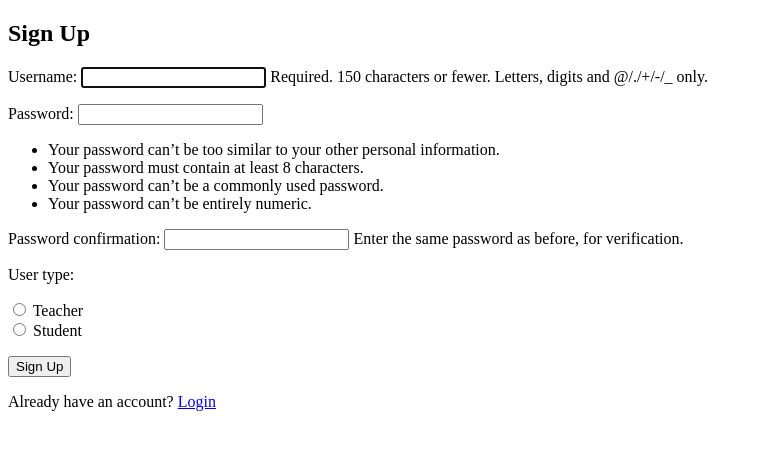
After one commit to arcaspo/quizez, a Django app: page /quiz/signup/ in a window 1280 px wide. The commit adds this page. Shown: the top 450 px of the page, without its empty margins (0-762 px from the left). Run offline with Django 5.2, Linux system fonts and the light colour scheme.

Commit message:
added user system, signin page, signup page and homepage

```diff
--- a/quiz/forms.py
+++ b/quiz/forms.py
@@ -1,6 +1,19 @@
 from django import forms
 from .models import Answer, Quiz, Question
 from django.forms import ModelForm, inlineformset_factory
+from django.contrib.auth.forms import UserCreationForm
+from django.contrib.auth.models import User
+
+class SignupForm(UserCreationForm):
+    USER_TYPE_CHOICES = [
+        ('teacher', 'Teacher'),
+        ('student', 'Student')
+    ]
+    user_type = forms.ChoiceField(choices=USER_TYPE_CHOICES, widget=forms.RadioSelect)
+
+    class Meta:
+        model = User
+        fields = ['username', 'password1', 'password2', 'user_type']
 
 class QuestionForm(forms.Form):
     answer = forms.ChoiceField(
@@ -21,6 +34,9 @@ class EditQuizForm(ModelForm):
     class Meta:
         model = Quiz
         fields = ['quiz_name', 'due_date', 'quiz_description']
+        widgets = {
+            'due_date': forms.DateTimeInput(attrs={'type': 'datetime-local'})
+        }
 
 EditQuestionFormSet = inlineformset_factory(Quiz, Question, fields=('question_text',), extra=0)
 EditAnswerFormSet = inlineformset_factory(Question, Answer, fields=('choice_text', 'correct'), extra=0)
--- /dev/null
+++ b/quiz/templates/quiz/homepage.html
@@ -0,0 +1,6 @@
+{% extends "quiz/layout.html" %}
+{% block body %}
+    <p>Welcome to <b>Quizez</b>, the best way to help classrooms revise</p>
+    <a href="{% url 'quiz:login' %}">Login</a>
+    <a href="{% url 'quiz:signup' %}">Signup</a>
+{% endblock %}
--- /dev/null
+++ b/quiz/templates/quiz/signup.html
@@ -0,0 +1,11 @@
+{% extends 'quiz/layout.html' %}
+
+{% block body %}
+    <h2>Sign Up</h2>
+    <form method="post">
+        {% csrf_token %}
+        {{ form.as_p }}
+        <button type="submit">Sign Up</button>
+    </form>
+    <p>Already have an account? <a href="{% url 'quiz:login' %}">Login</a></p>
+{% endblock %}
--- a/quiz/templates/quiz/student_dashboard.html
+++ b/quiz/templates/quiz/student_dashboard.html
@@ -8,6 +8,6 @@
         {% endfor %}
         </ul>
     {% else %}
-        <p>No quizzes are available.</p>
+        <p>Your teacher hasn't set any quizzes to complete.</p>
     {% endif %}
 {% endblock %}
--- a/quiz/urls.py
+++ b/quiz/urls.py
@@ -1,11 +1,18 @@
 from django.urls import path
+from django.contrib.auth.views import LoginView, LogoutView
 from . import views
 
 app_name = "quiz"
 urlpatterns = [
-    path("", views.student_dashboard, name="student_dashboard"),
-    path("<int:quiz_id>/", views.question, name="question"),
+    path("", views.homepage, name="homepage"),
+    path("dashboard", views.dashboard, name="dashboard"),
+    path("dashboard/student", views.student_dashboard, name="student_dashboard"),
+    path("<int:quiz_id>", views.question, name="question"),
     path("<int:quiz_id>/results", views.results, name="results"),
-    path("teacher/", views.teacher_dashboard, name="teacher_dashboard"),
-    path("teacher/<int:quiz_id>", views.edit_quiz, name="edit_quiz")
+    path("dashboard/teacher", views.teacher_dashboard, name="teacher_dashboard"),
+    path("edit/<int:quiz_id>", views.edit_quiz, name="edit_quiz"),
+
+    path('login/', LoginView.as_view(template_name='quiz/login.html'), name='login'),
+    path('logout/', LogoutView.as_view(next_page=''), name='logout'),
+    path('signup/', views.signup, name='signup'),
 ]
--- a/quiz/views.py
+++ b/quiz/views.py
@@ -1,23 +1,47 @@
 from django.forms import formset_factory
 from django.shortcuts import get_object_or_404, render, get_list_or_404, redirect
 from .models import Quiz, Question, Answer, Result
-from .forms import QuestionForm, EditQuizForm, EditQuestionFormSet, EditAnswerFormSet
+from .forms import QuestionForm, EditQuizForm, EditQuestionFormSet, EditAnswerFormSet, SignupForm
 from django.contrib.auth.decorators import login_required, user_passes_test
+from django.contrib.auth.models import Group
 
-def is_member_of_group(user, group):
-    return user.groups.filter(name=group).exists()
+def is_teacher(user):
+    return user.groups.filter(name='teacher').exists()
 
+def is_student(user):
+    return user.groups.filter(name='student').exists()
+
+def signup(request):
+    if request.method == 'POST':
+        form = SignupForm(request.POST)
+        if form.is_valid():
+            user = form.save()
+
+            # Get the selected user type
+            user_type = form.cleaned_data['user_type']
+
+            # Assign the user to the correct group
+            group = Group.objects.get(name=user_type)  # Ensure the group exists in the database
+            user.groups.add(group)
+
+            return redirect('quiz:login')  # Redirect to login after signup
+    else:
+        form = SignupForm()
+    return render(request, 'quiz/signup.html', {"form": form})
+
+def homepage(request):
+    return render(request, 'quiz/homepage.html')
 
 @login_required
 def dashboard(request):
     # If we're authenticated as a teacher redirect to the teacher_dashboard
     # If we're authenticated as a student redirect to the student_dashboard
-    if is_member_of_group(request.user, 'teacher'):
-        redirect('quiz:teacher_dashboard')
-    elif is_member_of_group(request.user, 'student'):
-        redirect('quiz:student_dashboard')
+    if is_teacher(request.user):
+        return redirect('quiz:teacher_dashboard')
+    elif is_student(request.user):
+        return redirect('quiz:student_dashboard')
 
-@user_passes_test(is_member_of_group(group='teacher'))
+@user_passes_test(is_student)
 def student_dashboard(request):
     # get quizzes that are close to being due
     due_quiz_list = Quiz.objects.order_by("-due_date")
@@ -28,6 +52,7 @@ def student_dashboard(request):
     # render the html file
     return render(request, "quiz/student_dashboard.html", context)
 
+@user_passes_test(is_teacher)
 def teacher_dashboard(request):
     if request.method == "POST":
         if "add_quiz" in request.POST:
@@ -46,12 +71,20 @@ def teacher_dashboard(request):
 
     return render(request, "quiz/teacher_dashboard.html", context)
 
+@login_required
 def question(request, quiz_id):
     # Get the quiz and its questions
     quiz = get_object_or_404(Quiz, pk=quiz_id)
     questions = get_list_or_404(Question, quiz=quiz)
 
     if request.method == "POST":
+        if "exit" in request.POST:
+            if is_teacher(request.user):
+                return redirect('quiz:edit_quiz', quiz_id=quiz_id)
+
+            else:
+                return redirect('quiz:dashboard')
+
         # Get the question that was answered
         question_id = request.POST.get('submit')
         question = get_object_or_404(Question, pk=question_id)
@@ -87,7 +120,7 @@ def question(request, quiz_id):
         return render(request, "quiz/question.html", {"quiz": quiz, "question": next_question, "form": form})
 
     else:
-        # If theres no more questions, Show a finished page with stats (not done yet)
+        # If theres no more questions, Show a finished page with stats
         return redirect("quiz:results", quiz_id=quiz_id)
 
 def get_next_question(quiz, questions, user):
@@ -106,7 +139,15 @@ def get_next_question(quiz, questions, user):
 def results(request, quiz_id):
     if request.method == "POST":
         # Redirect back to the dashboard once quiz is submitted
-        return redirect("quiz:student_dashboard")
+
+        if is_teacher(request.user):
+            # delete the results if it is a teacher previewing the quiz and redirect back to edit page
+            quiz = get_object_or_404(Quiz, pk=quiz_id)
+            Result.objects.filter(quiz=quiz, user=request.user).delete()
+            return redirect("quiz:edit_quiz", quiz_id=quiz_id)
+
+        else:
+            return redirect("quiz:dashboard")
 
     else:
         # Get the quiz and the results for the user that completed it
@@ -156,7 +197,7 @@ def edit_quiz(request, quiz_id):
                     i += 1
 
                 if answers_valid:
-                    return redirect('quiz:teacher_dashboard')
+                    return redirect('quiz:dashboard')
 
             else:
                 print(question_formset.errors)
--- a/quizez/settings.py
+++ b/quizez/settings.py
@@ -27,6 +27,9 @@ DEBUG = True
 
 ALLOWED_HOSTS = []
 
+LOGIN_REDIRECT_URL = '/quiz/dashboard'  # Redirect to the dashboard after login
+LOGOUT_REDIRECT_URL = '/quiz/'  # Redirect to the homepage after logout
+LOGIN_URL = '/quiz/login/'  # Redirect to your custom login page
 
 # Application definition
 
```
Also changed, not shown: quiz/templates/quiz/login.html (added, +11 -0 lines), quiz/templates/quiz/question.html (+10 -5 lines).
